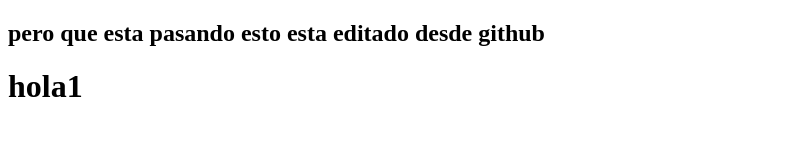
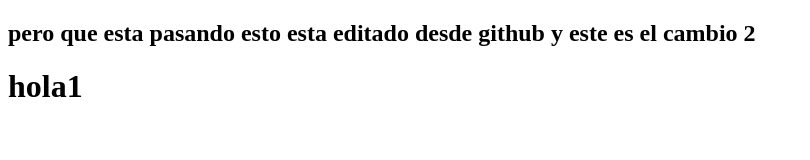
Before and after one commit to software906/ejgit, a plain HTML site: page index.html in a window 1280 px wide. Shown: the whole page, without its empty margins (0-810 px from the left). Drawn offline with Linux system fonts and the light colour scheme.

Commit message:
este es el cambio en la pc en el h2

```diff
--- a/index.html
+++ b/index.html
@@ -5,7 +5,7 @@
 	<title></title>
 </head>
 <body>
-	<h2>pero que esta pasando esto esta editado desde github</h2>
+	<h2>pero que esta pasando esto esta editado desde github y este es el cambio 2</h2>
 <h1>hola1</h1>
 </body>
 </html>
```
